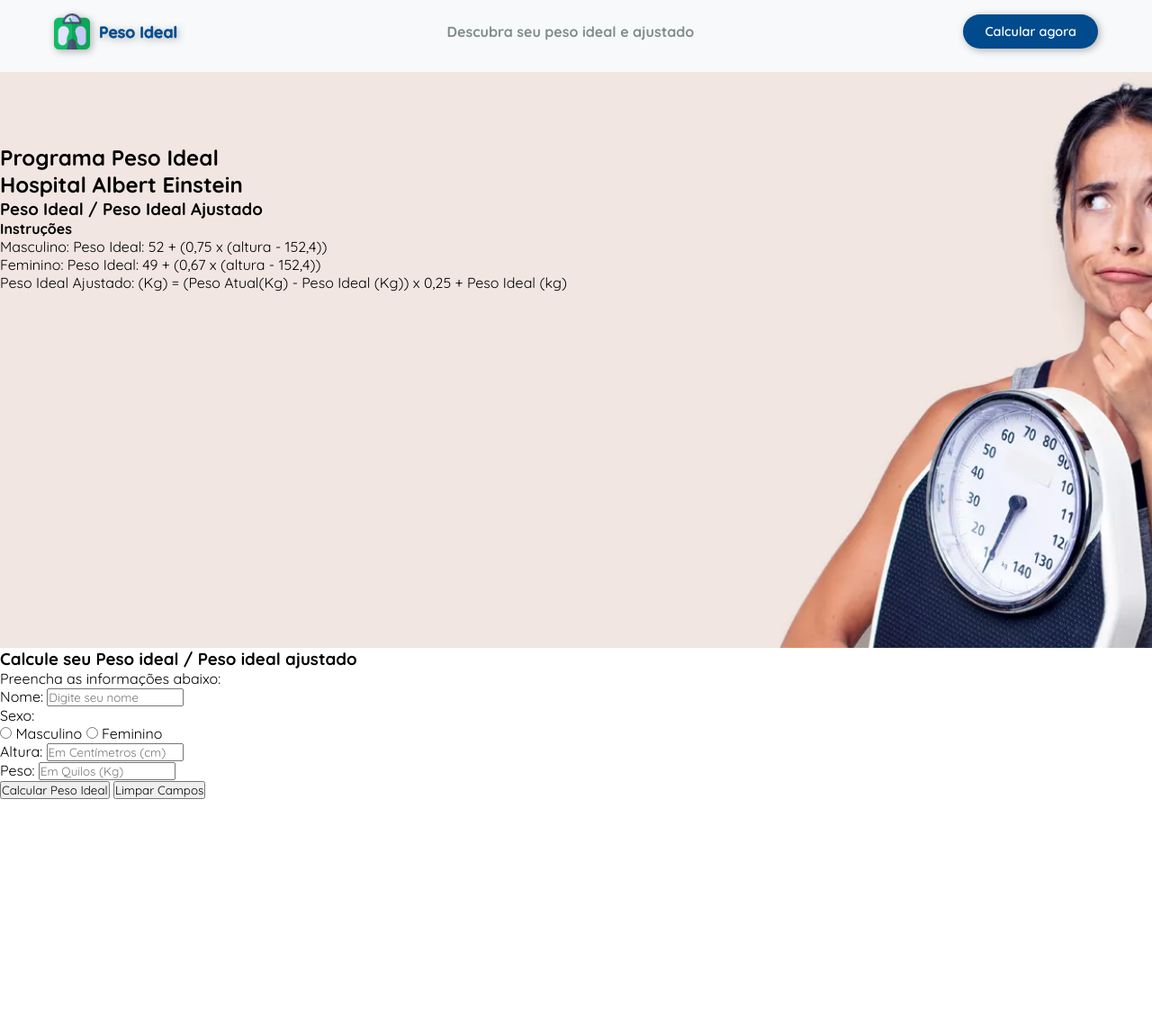
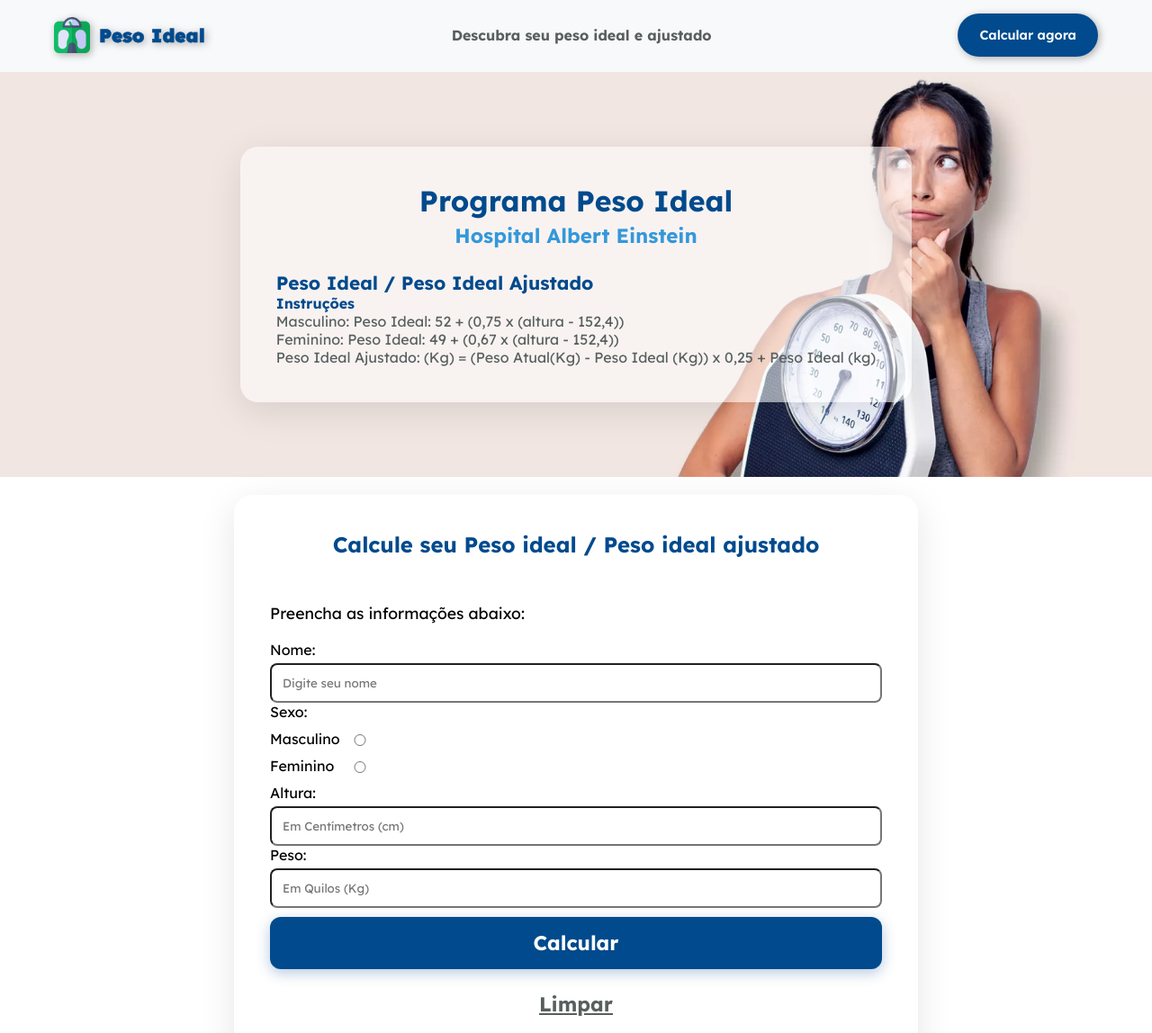
Before and after one commit to nishidanaomi/AELP, a website: page PesoIdeal_Hosp_Einstein/index.html in a window 1280 px wide. Shown: the top 1148 px of the page at 90% size. Before the commit the page ends 888 px from the top, so only its background shows below. Drawn offline with Linux system fonts and the light colour scheme.

Commit message:
primeira versao

```diff
--- a/PesoIdeal_Hosp_Einstein/index.html
+++ b/PesoIdeal_Hosp_Einstein/index.html
@@ -7,7 +7,7 @@
     <title>Peso Ideal - Hospital Albert Einstein</title>
     <link rel="icon" href="assets/icons/favicon-scale.png" type="image/png">
     <link rel="stylesheet" href="styles/style.css">
-    <link href="https://fonts.googleapis.com/css2?family=Quicksand:wght@300..700&display=swap" rel="stylesheet">
+    <link href="https://fonts.googleapis.com/css2?family=Lexend+Deca:wght@100..900&display=swap" rel="stylesheet">
     <!-- fonte que peguei no fonts.google para usar no css -->
     <script src="scripts/script.js" defer></script> <!-- defer: continua baixando JS sem parar de carregar o HTML -->
 </head>
@@ -26,11 +26,11 @@
     <main>
         <section class="hero">
             <div class="container-hero">
-                <div class="hero-conteudo">
+                <div class="card-instrucoes">
                     <h1>Programa Peso Ideal</h1>
                     <h2>Hospital Albert Einstein</h2>
-                    <div class="instrucoes">
-                        <h3>Peso Ideal / Peso Ideal Ajustado</h3>
+                    <h3>Peso Ideal / Peso Ideal Ajustado</h3>
+                    <div class="formula-box">
                         <h4>Instruções</h4>
                         <p>
                             Masculino: Peso Ideal: 52 + (0,75 x (altura - 152,4))<br>
@@ -44,18 +44,22 @@
         <section class="sessao-calculo" id="calculadora">
             <div class="card-calculadora">
                 <h3>Calcule seu Peso ideal / Peso ideal ajustado</h3>
-                <p>Preencha as informações abaixo:</p>
+                <p class="calculadora-texto">Preencha as informações abaixo:</p>
                 <form id="meuForm">
                     <div class="grid-inputs">
-                        <p>Nome:
-                            <input type="text" placeholder="Digite seu nome" id="inNome" required>
-                        </p>
+                        <div class="campo">
+                            <p>Nome:
+                                <input type="text" placeholder="Digite seu nome" id="inNome" required>
+                            </p>
+                        </div>
                     </div>
                     <div class="campo">
                         <p>Sexo:</p>
-                        <div class="radio-group"> <!-- para usar o select e ficar mais bonito -->
+                        <div class="radio-sexo">
                             <input type="radio" name="sexo" id="inMasculino" required>
                             <label for="inMasculino">Masculino</label> <!-- Permite marcar clicando no texto -->
+                        </div>
+                        <div class="radio-sexo">
                             <input type="radio" name="sexo" id="inFeminino" required>
                             <label for="inFeminino">Feminino</label>
                         </div>
@@ -71,15 +75,15 @@
                             <input type="number" placeholder="Em Quilos (Kg)" min="0" step="0.01" id="inPeso" required>
                         </p>
                     </div>
-                    <input type="submit" value="Calcular Peso Ideal" class="btn-calculo">
-                    <input type="reset" value="Limpar Campos" class="btn-limpar">
+                    <input type="submit" value="Calcular" class="btn-out btn-calculo">
+                    <input type="reset" value="Limpar" class="btn-out btn-limpar">
                 </form>
                 <div class="painel-resultados">
                     <h3 id="outNome"></h3>
-                    <div class="res-item">
+                    <div class="resp-item">
                         <h4 id="outIdeal"></h4>
                     </div>
-                    <div class="res-item">
+                    <div class="resp-item">
                         <h4 id="outAjustado"></h4>
                     </div>
                 </div>
--- a/PesoIdeal_Hosp_Einstein/scripts/script.js
+++ b/PesoIdeal_Hosp_Einstein/scripts/script.js
@@ -1,6 +1,7 @@
 // cria referência ao form e elemento onde será exibida a resposta
 const frm = document.querySelector("form")
 const resp = document.querySelector("h3")
+const painel = document.querySelector('.painel-resultados')
 
 // "ouvinte" de evento (porteiro), aciionando quando o botão submit for clicado
 frm.addEventListener("submit", (e) => {
@@ -22,13 +23,18 @@
     let pesoAjustado =  ((peso - pesoIdeal) * 0.25) + pesoIdeal  // seguindo as instruções da tabela
 
     // apresenta a resposta (altera o conteúdo do elemento h3 da página)
-    outNome.innerText = `${nome}: `
+    outNome.innerText = `Olá, ${nome}! `
     outIdeal.innerText = `Seu peso ideal é ${pesoIdeal.toFixed(2).replace(".",",")} kg.`  // troquei o ponto por vírgula na resposta do peso
     outAjustado.innerText =`Seu peso ideal ajustado é ${pesoAjustado.toFixed(2).replace(".",",")} kg.`
+
+    // style.display acessa o css pelo js para fazer um elemento aparecer e/ou sumir
+    painel.style.display = 'flex' // para aparecer o painel de resultados no html que ocutei pelo css
 })
    // limpa o conteúdo do elemento h3 que exibe a resposta
     frm.addEventListener("reset", () => {
     outNome.innerText = ""
     outIdeal.innerText = ""
     outAjustado.innerText = ""
+
+    painel.style.display = 'none' // volta esconder o painel quando clicar em 'limpar'
     })
--- a/PesoIdeal_Hosp_Einstein/styles/style.css
+++ b/PesoIdeal_Hosp_Einstein/styles/style.css
@@ -6,6 +6,8 @@
     --cor-branco: #ffffff;
     --cor-texto: #2c3e50;
     --cor-legenda: #7f8c8d;
+    --cor-cinza-escuro: #585f5f;
+    --cor-fundo-secundario: #f4f7f6;
     --cor-verde: #27ae60;
 }
 
@@ -14,7 +16,7 @@
     margin: 0;
     padding: 0;
     box-sizing: border-box;
-    font-family: "Quicksand", sans-serif;
+    font-family: "Lexend Deca", sans-serif;
 }
 body {
     padding-top: 80px; /* a altura do header */
@@ -55,13 +57,13 @@
     font-weight: 900; /* equivalente a extra bold */
     -webkit-text-stroke: 0.5px var(--cor-azul-primario); /* essas duas linhas tô forçado pra engrossar mais a fonte */
     letter-spacing: -0.5 var(--cor-azul-primario);
-    font-size: 1.1rem; /* tamanho da fonte. coloquei em rem para relativo ao tamanho do html/raiz (root em)  */
+    font-size: 1.3rem; /* tamanho da fonte. coloquei em rem para relativo ao tamanho do html/raiz (root em)  */
     color: var(--cor-azul-primario); /* é a cor do texto */
     filter: drop-shadow(2px 2px 4px rgba(0, 0, 0, 0.3));
 }
 
 .slogan {
-    color: var(--cor-legenda);
+    color: var(--cor-cinza-escuro);
     font-weight: 700; /* equivalente ao bold */
     margin: 0;
 }
@@ -70,7 +72,7 @@
     display: inline-block;
     background-color: var(--cor-azul-primario);
     color: var(--cor-branco);
-    padding: 10px 24px; /* espaçamento interno do "botão" */
+    padding: 15px 24px; /* espaçamento interno do "botão" */
     text-decoration: none; /* pra remover o sublinhado do link */
     border-radius: 50px; /* pra arredondar as bordas */
     font-weight: 600;
@@ -88,8 +90,176 @@
 .hero {
     background-image: url('/assets/images/peso-ideal.webp'); /* colocamos a imagem aqui para podermos deixa-la de fundo */
     background-size: cover; /* preenche a tela */
-    background-position: center; /* centraliza */
-    min-height: 80vh; /* altura min para seção em viewport */
-    padding: 80px 0 150px;
-    text-align: left;
+    background-position: right center; /* centraliza */
+    height: 450px; /* fixando a altura do banner */
+    display: flex;
+    align-items: center;
+    color: var(--cor-azul-primario); /* cor do titulo */
 }
+
+.container-hero { /* ajustando o conteudo */
+    max-width: 1200px;
+    margin: 0 auto;
+    padding: 0 20px;
+}
+
+.hero-conteudo {
+    font-size: 1.25rem;
+    margin-bottom: 10px;
+}
+
+.card-instrucoes {
+    background-color: rgba(255, 255, 255, 0.55); /* leve transparência para ver o fundo */
+    max-width: 800px; /* largura do card */
+    padding: 40px;
+    border-radius: 20px;
+    box-shadow: 0 10px 40px rgba(0, 0, 0, 0.1);
+    margin-left: 0;
+    margin-right: auto;
+}
+
+.card-instrucoes h1 {
+    color: var(--cor-azul-primario);
+    font-size: 2rem;
+    margin-bottom: 5px;
+    text-align: center;
+}
+
+.card-instrucoes h2 {
+    color: var(--cor-azul-secundario);
+    font-size: 1.4rem;
+    margin-bottom: 25px;
+    text-align: center;
+}
+
+.card-instrucoes h3 {
+    color: var(--cor-azul-primario);
+    font-size: 1.3rem;
+}
+
+.card-instrucoes p {
+    color: var(--cor-cinza-escuro);
+}
+
+.formulas-box {
+    border-left: 4px solid var(--cor-azul-primario); /* Um detalhe azul na lateral */
+    padding-left: 20px;
+    background-color: rgba(0, 74, 141, 0.05); /* Um fundo azulzinho bem sutil */
+    padding: 15px 20px;
+    border-radius: 0 10px 10px 0;
+}
+
+.sessao-calculo {
+    background-color: var(--cor-fundo-secundarion);
+    padding-bottom: 80px;
+}
+
+.card-calculadora {
+    background-color: var(--cor-branco);
+    max-width: 760px; /* largura do card */
+    margin: 20px auto; /* margem negativa sobe o card */
+    padding: 40px;
+    border-radius: 20px;
+    box-shadow: 0 10px 40px rgba(0, 0, 0, 0.1);
+}
+
+.calculadora-texto {
+    font-size: 1.1rem;
+}
+
+.card-calculadora h3 {
+    color: var(--cor-azul-primario);
+    margin-bottom: 10px;
+    font-size: 1.5rem;
+    text-align: center;
+    margin-bottom: 50px;
+}
+
+.grid-inputs {
+    display: grid; /* flex box */
+    gap: 20px;
+    margin-top: 20px;
+}
+.radio-sexo {
+    position: relative;
+    display: block;
+    margin-top: 10px;
+    margin-bottom: 10px;
+}
+
+.radio-sexo input[type=radio] { /* tentando alinhar o input */
+    position: absolute; /* achei no stack overflow */
+    margin-top: 4px\9;
+    margin-left: -240px;
+}
+
+.campo input {
+    width: 100%;
+    padding: 12px;
+    border-radius: 8px;
+    margin-top: 5px;
+}
+
+.btn-out {
+    padding: 15px 30px;
+    font-size: 1.4rem;
+    font-weight: bold;
+    border-radius: 12px;
+    border: none;
+    cursor: pointer;
+    transition: all 0.3s ease;
+    margin-top: 10px;
+    width: 100%; /* para os botões ocuparem a largura total do card */
+}
+
+.btn-calculo {
+    background-color: var(--cor-azul-primario);
+    color:var(--cor-branco);
+    box-shadow: 0 4px 15px rgba(0, 74, 141, 0.3);
+
+}
+
+.btn-calculo:hover {
+    background-color: #003668;
+    transform: translateY(-2px);
+}
+
+.btn-limpar {
+    background-color: transparent;
+    color: var(--cor-cinza-escuro);
+    text-decoration: underline;
+}
+
+.btn-limpar:hover {
+    color: var(--cor-azul-secundario);
+}
+
+.painel-resultados {
+    display: flex;
+    flex-wrap: wrap;
+    gap: 20px;
+    margin-top: 30px;
+    padding: 20px;
+    background-color: var(--cor-fundo);
+    border-radius: 15px;
+    display: none; /*  esconde da tela */
+    margin-top: 30px;
+    padding: 20px;
+    background-color: #eef5f9;
+    border-radius: 15px;
+}
+
+#outNome {
+    width: 100%;
+    margin: 0;
+}
+
+.resp-item {
+    background-color: var(--cor-branco);
+    padding: 15px 25px;
+    border-radius: 10px;
+    text-align: center;
+    box-shadow: 0 4px 6px rgba(0, 0, 0, 0.05);
+    flex: 1; /* divide o espaço por igual entre os filhos (dentro dessa "caixa") */
+    min-width: 150px;
+}
```
